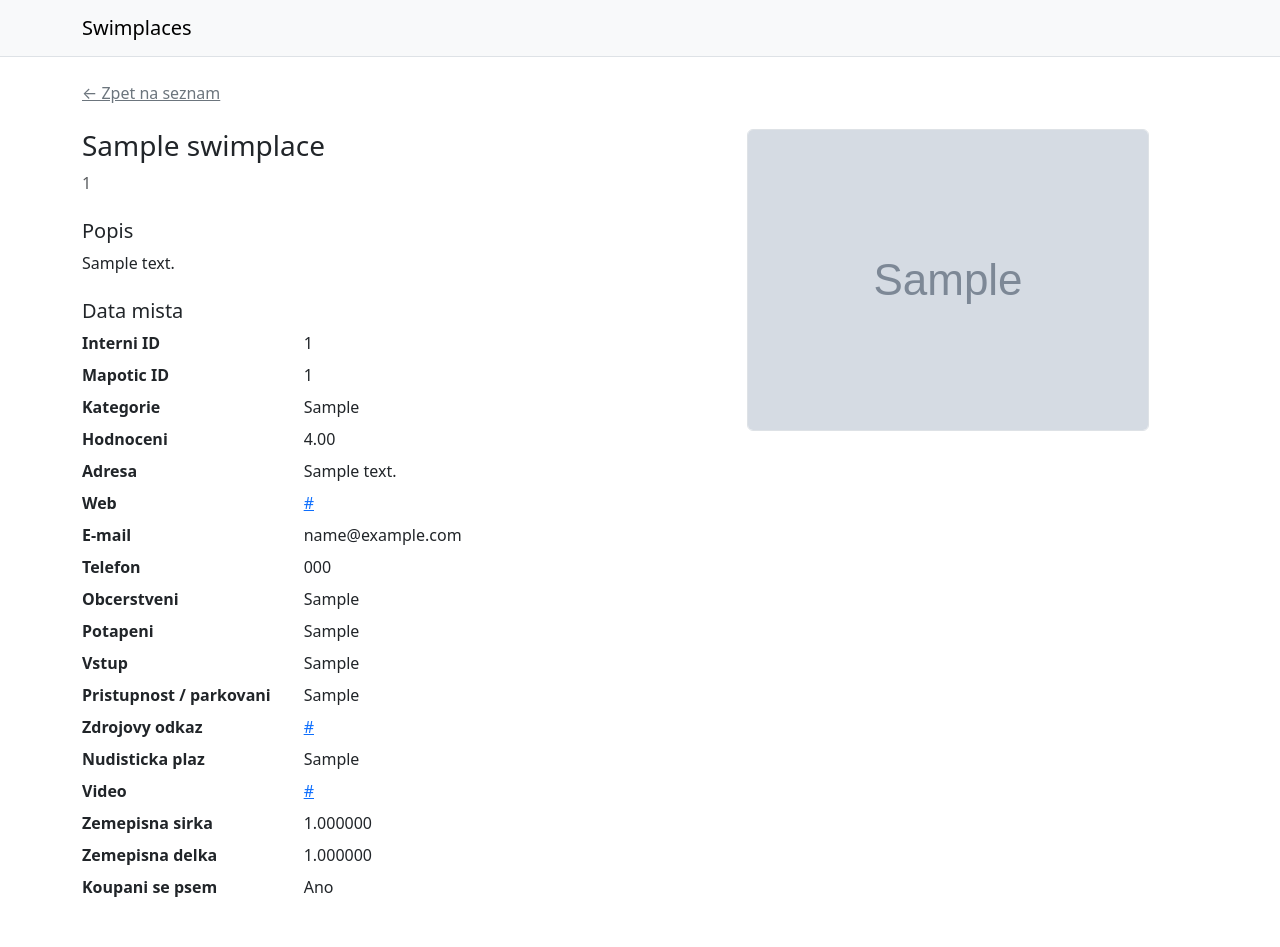
After one commit to petr-sislak/coex_swimplaces, a Django app: page /places/1/ in a window 1280 px wide. The commit adds this page. Run offline with Django 5.2, Linux system fonts and the light colour scheme; tables that the repository leaves empty hold one stand-in row (values such as "Sample post"); grey boxes marked "Sample" are stand-in pictures; parts of the project's set-up code (start-up, migrations or seed data) failed here and were passed over.

Commit message:
updated swimplace model, swimplace detail on fe

```diff
--- a/src/places/models.py
+++ b/src/places/models.py
@@ -13,6 +13,15 @@ class SwimPlace(models.Model):
     image_url = models.URLField(max_length=500, blank=True)
     address = models.CharField(max_length=255, blank=True)
     website_url = models.URLField(max_length=500, blank=True)
+    email = models.EmailField(blank=True)
+    phone_number = models.CharField(max_length=80, blank=True)
+    refreshment = models.CharField(max_length=120, blank=True)
+    diving = models.CharField(max_length=120, blank=True)
+    entrance = models.CharField(max_length=120, blank=True)
+    accessibility_parking = models.CharField(max_length=120, blank=True)
+    source_link = models.URLField(max_length=500, blank=True)
+    nudist_beach = models.CharField(max_length=120, blank=True)
+    video_url = models.URLField(max_length=500, blank=True)
     dog_swimming = models.BooleanField(null=True, blank=True)
     created_at = models.DateTimeField(auto_now_add=True)
     updated_at = models.DateTimeField(auto_now=True)
--- a/src/places/urls.py
+++ b/src/places/urls.py
@@ -9,4 +9,5 @@ app_name = "places"
 
 urlpatterns = [
     path("", views.place_list, name="place-list"),
+    path("places/<int:external_id>/", views.place_detail, name="place-detail"),
 ]
--- a/src/places/views.py
+++ b/src/places/views.py
@@ -4,7 +4,7 @@ from typing import Any
 
 from django.db.models import QuerySet
 from django.http import HttpRequest, HttpResponse
-from django.shortcuts import render
+from django.shortcuts import get_object_or_404, render
 from pydantic import ValidationError
 
 from places.models import SwimPlace
@@ -29,6 +29,38 @@ def place_list(request: HttpRequest) -> HttpResponse:
     return render(request, "places/place_list.html", context)
 
 
+def place_detail(request: HttpRequest, external_id: int) -> HttpResponse:
+    place = get_object_or_404(SwimPlace, external_id=external_id)
+    detail_fields = [
+        ("Interni ID", place.import_id),
+        ("Mapotic ID", place.external_id),
+        ("Kategorie", place.category),
+        ("Hodnoceni", place.rating),
+        ("Adresa", place.address),
+        ("Web", place.website_url),
+        ("E-mail", place.email),
+        ("Telefon", place.phone_number),
+        ("Obcerstveni", place.refreshment),
+        ("Potapeni", place.diving),
+        ("Vstup", place.entrance),
+        ("Pristupnost / parkovani", place.accessibility_parking),
+        ("Zdrojovy odkaz", place.source_link),
+        ("Nudisticka plaz", place.nudist_beach),
+        ("Video", place.video_url),
+        ("Zemepisna sirka", place.latitude),
+        ("Zemepisna delka", place.longitude),
+    ]
+
+    return render(
+        request,
+        "places/place_detail.html",
+        {
+            "place": place,
+            "detail_fields": detail_fields,
+        },
+    )
+
+
 def parse_place_list_query(request: HttpRequest) -> tuple[PlaceListQuery, list[str]]:
     raw_query: dict[str, Any] = {}
     if "dog_swimming" in request.GET:
--- /dev/null
+++ b/src/templates/places/place_detail.html
@@ -0,0 +1,59 @@
+{% extends "base.html" %}
+
+{% block title %}{{ place.name }}{% endblock %}
+
+{% block content %}
+  <div class="mb-4">
+    <a href="{% url 'places:place-list' %}" class="link-secondary">&larr; Zpet na seznam</a>
+  </div>
+
+  <div class="row g-4">
+    <div class="col-lg-7">
+      <h1 class="h3 mb-2">{{ place.name }}</h1>
+      <p class="text-body-secondary mb-4">{{ place.import_id }}</p>
+
+      {% if place.description %}
+        <div class="mb-4">
+          <h2 class="h5">Popis</h2>
+          <p class="mb-0">{{ place.description|linebreaksbr }}</p>
+        </div>
+      {% endif %}
+
+      <h2 class="h5">Data mista</h2>
+      <dl class="row">
+        {% for label, value in detail_fields %}
+          <dt class="col-sm-4">{{ label }}</dt>
+          <dd class="col-sm-8">
+            {% if value %}
+              {% if label == "Web" or label == "Zdrojovy odkaz" or label == "Video" %}
+                <a href="{{ value }}" target="_blank" rel="noopener noreferrer">{{ value }}</a>
+              {% else %}
+                {{ value }}
+              {% endif %}
+            {% else %}
+              <span class="text-body-secondary">-</span>
+            {% endif %}
+          </dd>
+        {% endfor %}
+        <dt class="col-sm-4">Koupani se psem</dt>
+        <dd class="col-sm-8">
+          {% if place.dog_swimming is True %}
+            Ano
+          {% elif place.dog_swimming is False %}
+            Ne
+          {% else %}
+            Bez informace
+          {% endif %}
+        </dd>
+      </dl>
+    </div>
+
+    <div class="col-lg-5">
+      {% if place.image_url %}
+        <img src="{{ place.image_url }}" alt="{{ place.name }}" class="img-fluid rounded border">
+      {% else %}
+        <div class="border rounded p-4 text-center text-body-secondary">Bez obrazku</div>
+      {% endif %}
+    </div>
+  </div>
+{% endblock %}
--- a/src/templates/places/place_list.html
+++ b/src/templates/places/place_list.html
@@ -43,7 +43,9 @@
         {% for place in places %}
           <tr>
             <td>{{ place.import_id }}</td>
-            <td>{{ place.name }}</td>
+            <td>
+              <a href="{% url 'places:place-detail' place.external_id %}">{{ place.name }}</a>
+            </td>
             <td>{{ place.category }}</td>
             <td>{% if place.rating is not None %}{{ place.rating }}{% else %}-{% endif %}</td>
             <td>
```
Also changed, not shown: src/places/services/dto.py (+18 -0 lines), src/places/services/parsers.py (+9 -0 lines), src/places/tests.py (+75 -0 lines), src/places/migrations/0003_swimplace_accessibility_parking_swimplace_diving_and_more.py (added).
